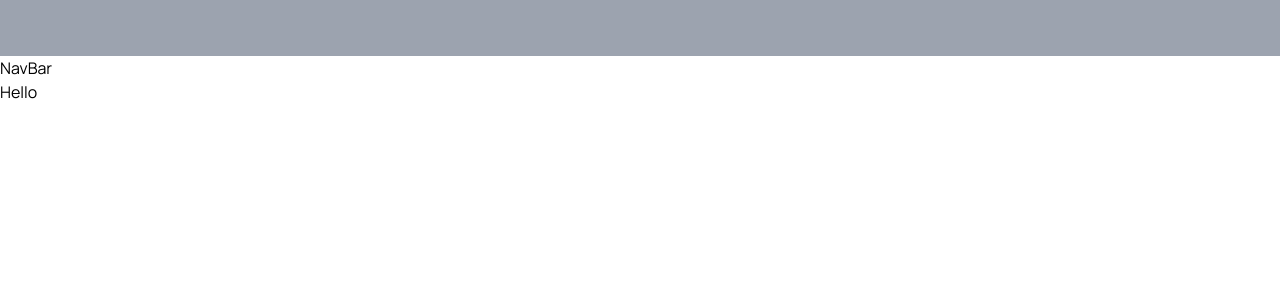
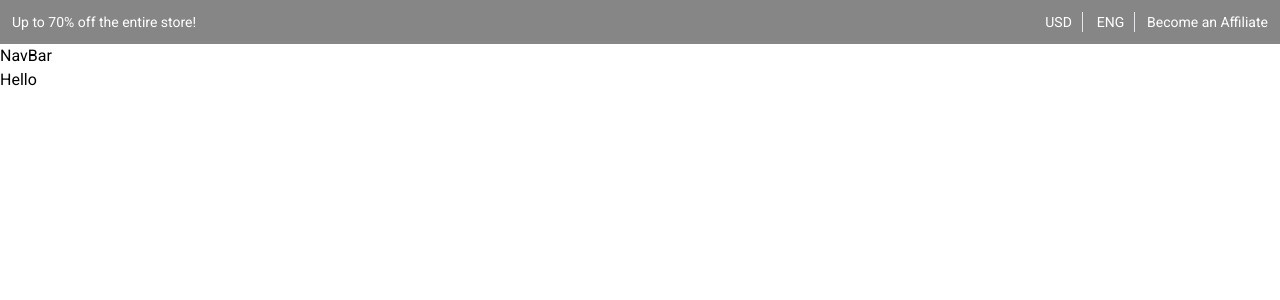
Before and after one commit to Evar-SF27/market, a Next.js app: page / in a window 1280 px wide. Shown: the top 300 px of the page. Built offline with nearby package versions, Linux system fonts and the light colour scheme.

Commit message:
added top navbar

```diff
--- a/app/globals.css
+++ b/app/globals.css
@@ -1,4 +1,4 @@
-@import url("https://fonts.googleapis.com/css2?family=Manrope:wght@200;300;400;500;600;700;800&display=swap");
+@import url("https://fonts.googleapis.com/css2?family=Roboto:wght@200;300;400;500;600;700;800&display=swap");
 
 @tailwind base;
 @tailwind components;
@@ -9,7 +9,7 @@
     margin: 0;
     padding: 0;
     box-sizing: border-box;
-    font-family: "Manrope", sans-serif;
+    font-family: "Roboto", sans-serif;
 }
 
 .flex-center {
--- /dev/null
+++ b/components/dropdown/dropdown.tsx
@@ -0,0 +1,49 @@
+"use client"
+
+import { Fragment } from "react"
+import { Menu, Transition } from "@headlessui/react"
+import { DropDownProps } from "@/types"
+
+
+const Dropdown = ({ getter, setter, dropdownStyles, selectedStyles, elementStyles, dropdownElements } : DropDownProps) => {
+  return (
+    <Menu as="div" className="relative inline-block text-left">
+      <div>
+        <Menu.Button className={selectedStyles}>
+          {getter}
+          {/* <ChevronDownIcon className="-mr-1 h-5 w-5 text-gray-400" aria-hidden="true" /> */}
+        </Menu.Button>
+      </div>
+
+      <Transition
+        as={Fragment}
+        enter="transition ease-out duration-100"
+        enterFrom="transform opacity-0 scale-95"
+        enterTo="transform opacity-100 scale-100"
+        leave="transition ease-in duration-75"
+        leaveFrom="transform opacity-100 scale-100"
+        leaveTo="transform opacity-0 scale-95"
+      >
+        <Menu.Items className={`${dropdownStyles}`}>
+            {dropdownElements.map((element) => (
+                <div className="py-1">
+                <Menu.Item>
+                  {({ active }) => (
+                    <button
+                      key={element}
+                      onClick={setter && (() => setter(element))}
+                      className={`${active ? 'bg-gray-100 text-gray-900' : 'text-gray-700'} ${elementStyles}`}
+                    >
+                      {element}
+                    </button>
+                  )}
+                </Menu.Item>
+              </div>
+            ))}
+        </Menu.Items>
+      </Transition>
+    </Menu>
+  )
+}
+
+export default Dropdown
--- a/components/index.ts
+++ b/components/index.ts
@@ -1,2 +1,3 @@
 export { default as TopBar } from "./nav/topBar"
 export { default as NavBar } from "./nav/navBar"
+export { default as DropDown } from "./dropdown/dropdown"
--- a/components/nav/topBar.tsx
+++ b/components/nav/topBar.tsx
@@ -1,7 +1,37 @@
+"use client"
+
+import { DropDown } from ".."
+import { useState } from "react"
 
 const topBar = () => {
+    const [selectedCurrency, setSelectedCurrency] = useState("USD")
+    const [selectedLanguage, setSelectedLanguage] = useState("ENG")
   return (
-    <div className="h-14 bg-gray-400">
+    <div className="h-11 bg-secondary-800 flex-between px-3">
+        <div>
+            <p className="text-sm text-white">
+                Up to 70% off the entire store!
+            </p>
+        </div>
+        <div className="flex-between">
+            <DropDown
+                getter={selectedCurrency}
+                setter={setSelectedCurrency}
+                selectedStyles="w-12 mr-1 text-white border-r text-sm"
+                dropdownStyles="absolute right-0 z-10 mt-3 w-15 origin-top-right rounded-md bg-white shadow-lg ring-1 ring-black ring-opacity-5 focus:outline-none"
+                elementStyles="flex justify-center px-4 py-2 text-sm"
+                dropdownElements={["USD", "EUR", "XAF"]}
+            />
+            <DropDown
+                getter={selectedLanguage}
+                setter={setSelectedLanguage}
+                selectedStyles="w-12 mr-1 text-white border-r text-sm"
+                dropdownStyles="absolute right-0 z-10 mt-3 w-15 origin-top-right rounded-md bg-white shadow-lg ring-1 ring-black ring-opacity-5 focus:outline-none"
+                elementStyles="flex justify-center px-4 py-2 text-sm"
+                dropdownElements={["ENG", "FRE", "POR"]}
+            />
+            <a href="#" className="ml-2 text-sm text-white">Become an Affiliate</a>
+        </div>
     </div>
   )
 }
--- a/package.json
+++ b/package.json
@@ -18,6 +18,7 @@
     "react": "18.2.0",
     "react-dom": "18.2.0",
     "tailwindcss": "3.3.2",
-    "typescript": "5.1.6"
+    "typescript": "5.1.6",
+    "@headlessui/react": "^1.7.15"
   }
 }
--- /dev/null
+++ b/types/index.ts
@@ -0,0 +1,35 @@
+// import { MouseEventHandler } from 'react'
+
+// export interface CustomButtonProps {
+//     title: string,
+//     containerStyles: string,
+//     handleClick?: MouseEventHandler<HTMLButtonElement>
+//     btnType?: "button" | "submit"
+//     textStyles?: string
+//     rightIcon?: string
+//     isDisabled?: boolean
+// }
+
+// export interface CarProps {
+//     city_mpg: number,
+//     class: string,
+//     year: number,
+//     combination_mpg: number,
+//     cylinders: number,
+//     displacement: number,
+//     drive: string,
+//     fuel_type: string,
+//     highway_mpg: number,
+//     make: string,
+//     model: string,
+//     transmission: string
+// }
+
+export interface DropDownProps {
+    getter?: string,
+    setter?: (currency: string) => void
+    selectedStyles?: string,
+    dropdownStyles: string,
+    elementStyles: string,
+    dropdownElements: string[]
+}
```
Also changed, not shown: 1 other file (tests, documents, lock files or other folders).
